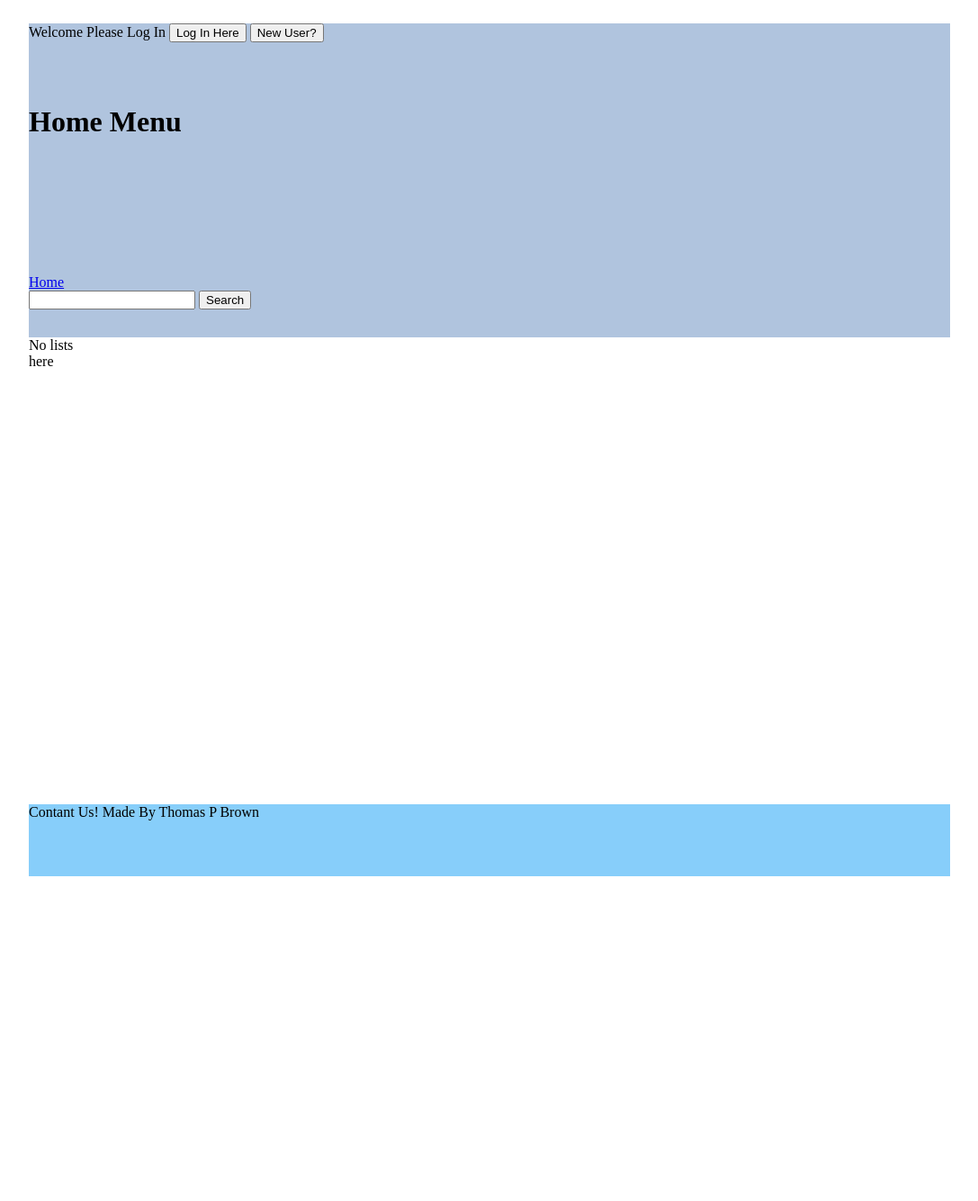
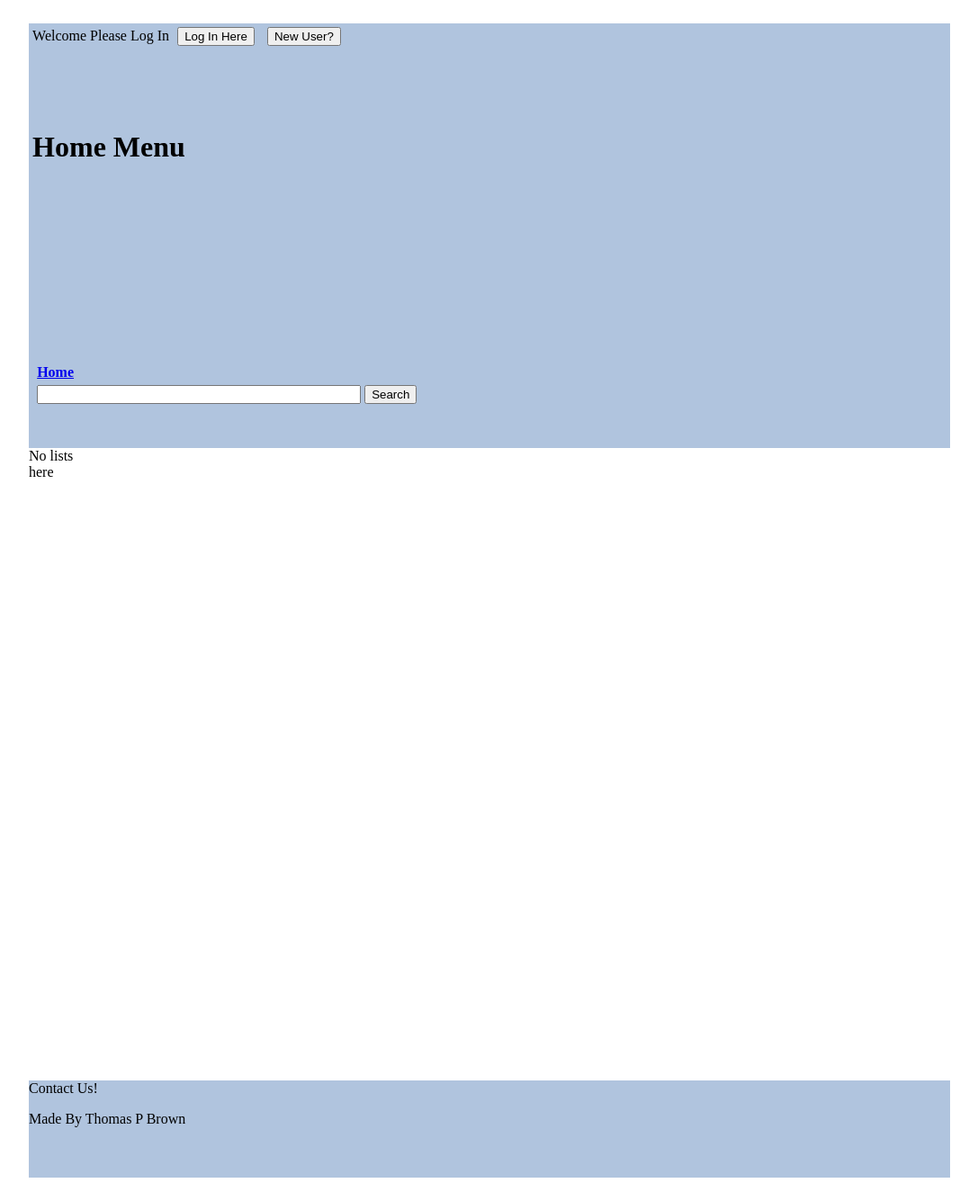
Before and after one commit to tdude0175/Django-Project, a Django app: page / in a window 1280 px wide. Shown: the whole page at 90% size, without its empty margins (96-1183 px from the left). Before the commit the page ends 974 px from the top, so only its background shows below. Run offline with Django 3.2, Linux system fonts and the light colour scheme; data that the repository does not hold is empty.

Commit message:
Addec comments, bit more css

```diff
--- a/WikiApp/models.py
+++ b/WikiApp/models.py
@@ -2,7 +2,7 @@ from django.db import models
 from django.contrib.auth.models import User
 from django.utils import timezone
 # Create your models here.
-
+# for the users this model saves their information and has it linked to articles and user
 class WikiEditorModel(models.Model):
     Username = models.CharField(max_length=200)
     Password = models.CharField(max_length=300)
@@ -13,7 +13,7 @@ class WikiEditorModel(models.Model):
 
     def __str__(self):
         return self.Username + ' Is the Editor/ '
-
+# the date created and last edited are not managable with is strange but they will display properly
 class WikiArticleModel(models.Model):
     Title = models.CharField(max_length=200)
     Body = models.TextField(max_length=1000)
@@ -24,7 +24,7 @@ class WikiArticleModel(models.Model):
 
     def __str__(self):
         return self.Title + ' is article / ' + str(self.User)
-
+# Links back to article and it is completely optional.
 class ArticleSideContentModel(models.Model):
     SideTitle = models.CharField(max_length=200, null=True, blank=True)
     SideBody = models.TextField(max_length=500,null=True,blank=True)
--- a/WikiApp/static/WikiApp/css/base.css
+++ b/WikiApp/static/WikiApp/css/base.css
@@ -1,3 +1,5 @@
+/*I added a grid layout to Body for simple display of everything and it works well enough.
+I added a solid 20% to rows so header is more consistent in it's style*/
 body
 {
     margin: 2% 10%;
@@ -5,8 +7,8 @@ body
     grid-template-columns:repeat(20,1fr);
     grid-template-rows: 20% repeat(19,1fr);
 }
-
-
+/*Header covers the entire top half of the page and i put grid rows inside it so that it would display more appropriately
+It looks better with all the stuff there*/
 header
 {
     background: lightsteelblue;
@@ -15,22 +17,31 @@ header
     position: static;
     display: grid;
     grid-template-rows: repeat(5,1fr);
+    padding: 0.2%;
 }
-
+/*I added padding to account login bar that contains all information About login will be locked tothe top
+The padding is so it doesn't adhere so heavily to edges of the header*/
 .AccountLogin
 {
+    padding: 0.2%;
     grid-row: 1;
 }
+/*Header is the page Title I gave it padding for the same reason i gave padding to account login and tied it closest to
+the center*/
 .Header
 {
+    padding: 0.2%;
     grid-row: 2/4;
 }
 
+/*Nav bar adheres to the bottom of the header and has padding to separate it*/
 .NavBar
 {
+    padding: 0.2%;
     grid-row: 5;
 }
-
+/*section contains the content clock for information to display and for it to display in an orderly fashion it needed
+to use grid*/
 section
 {
     display: grid;
@@ -38,25 +49,46 @@ section
     grid-row: 6/19;
     grid-template-columns:repeat(20,1fr);
 }
-
+/*content is always the primary focus of the page and so it will always be on the big side that will be focused on first*/
 .Content
 {
     grid-column:1/16;
 }
-
+/*Side content has a background to differentiate from content as well to draw some attention since it has less area covered*/
 .SideContent
 {
     background:aliceblue ;
     grid-column: 16/21;
 }
 
+/*Footer simply covers The bottom part of the screen and doesn't contain any real information.*/
 footer
 {
-    background: lightskyblue;
+    background: lightsteelblue;
     grid-column: 1/21;
     grid-row: 19/21;
 }
+
+/*ArticleShort is used to help differentiate The articles and make them stand out more, it has grid mainly to show side content*/
 .ArticleShort
 {
     background: lightyellow;
+    display: grid;
+    grid-template-columns: 1fr 1fr;
 }
+/*This helps seperate side content listings from the main article*/
+.ArticleShortSideContent
+{
+    grid-column: 2;
+}
+/*Search bar just uses padding to help it space from the clickable links*/
+#SearchBar
+{
+    padding: 0.5%;
+}
+/*Helps parse out links and make them more different */
+a
+{
+    padding: 0.5%;
+    font-weight: bold;
+}
--- a/WikiApp/templates/WikiApp/ReadArticle.html
+++ b/WikiApp/templates/WikiApp/ReadArticle.html
@@ -6,14 +6,14 @@ View {{article.Title}}
 
 
 {% block content %}
-{% if request.user == article.User.Accountlink %}
+<div class="Content">
 
-{% endif %}
-<div class="Content">
+    {% if request.user == article.User.Accountlink %}
     <p>
         <a href="{% url 'EditArticle' article.id %}">Edit</a>
         <a href="{% url 'DeleteArticle' article.id %}">Delete</a>
     </p>
+    {% endif %}
 <h3>{{article.Title}}</h3>
 <p>{{article.Body}}</p>
 {% if article.Image %}
--- a/WikiApp/templates/WikiApp/base.html
+++ b/WikiApp/templates/WikiApp/base.html
@@ -8,9 +8,11 @@
 </head>
 <body>
 <header>
+    <!--Contains all nav bar in the header that doesn't ever change-->
+    <!--This div contains if the person is logged in or not and if they want to log out-->
     <div class="AccountLogin">
     {% if user.is_authenticated %}
-    welcome {{user.username}}
+    welcome <span class="bold">{{user.username}}</span>
     <a href="{% url 'logout' %}"><button>LogOut Here</button></a>
     {% else %}
     Welcome Please Log In
@@ -18,11 +20,13 @@
     <a href="{% url 'NewUser' %}"><button>New User?</button></a>
     {% endif %}
     </div>
+    <!--This it to keep all header titles in an h1 for distinguished display -->
     <h1 class="Header">
         {% block header %}
         Empty Header
         {% endblock header %}
     </h1>
+    <!--Holds all page navigation and searchbar navigation-->
     <div class="NavBar">
     {% if user.is_authenticated %}
     <a href="{% url 'index' %}">Home</a>
@@ -31,23 +35,23 @@
     {% else %}
     <a href="{% url 'index' %}">Home</a>
     {% endif %}
-    <form action="{% url 'SearchArticles' %}" method="post">
+    <form id="SearchBar" action="{% url 'SearchArticles' %}" method="post">
         {% csrf_token %}
-        <input type="text"name="SearchText">
+        <input type="text"name="SearchText" style="width: 35%">
         <button>Search</button>
     </form>
     </div>
 </header>
-
+<!--Contains  main body of the content and it maintains across all pages-->
 <section>
     {% block content %}
     <h1>Beep boop beep</h1>
     {% endblock content %}
 </section>
-
+<!--Footer don't change-->
 <footer>
-Contant Us!
-    <span>Made By Thomas P Brown</span>
+Contact Us!
+    <p>Made By Thomas P Brown</p>
 </footer>
 </body>
 </html>
--- a/WikiApp/templates/WikiApp/index.html
+++ b/WikiApp/templates/WikiApp/index.html
@@ -8,7 +8,8 @@ Home Menu
 {% if ArticleList %}
 <div class="Content">
 {% for EachArticle in ArticleList|slice:':7' %}
-<div class="ArticleShort">
+    <section class="ArticleShort">
+        <div>
         <p>
             <a href="{% url 'ReadArticle' EachArticle.id %}">{{EachArticle.Title}}</a>
             <small>Last Edited :{{EachArticle.LastEdited}}</small>
@@ -23,7 +24,16 @@ Home Menu
         </p>
         {% endif %}
         </div>
+        <span class="ArticleShortSideContent">
+            <h4>Side Content</h4>
+            {% for SideContent in SideContentList %}
+            {% if SideContent.ArticleLink.Title == EachArticle.Title %}
+            <p>{{SideContent.SideTitle}}</p>
+            {% endif %}
+            {% endfor %}
+        </span>
 
+    </section>
 {% endfor %}
 </div>
 {% else %}
--- a/WikiApp/views.py
+++ b/WikiApp/views.py
@@ -5,17 +5,21 @@ from .forms import ArticleSideContentModel, WikiEditorModel, \
 from django.contrib.auth.models import User
 from django.db.models import Q
 
+
 # Create your views here.
-
+# index Lists first seven articles to display i may rework it to display
 def index(request):
     fullArticleList = WikiArticleModel.objects.all()  # grabs all articles made may add a limit to how many grabbed
+    fullSideContentList = ArticleSideContentModel.objects.all()
     context = \
         {
-            'ArticleList': fullArticleList
+            'ArticleList': fullArticleList,
+            'SideContentList': fullSideContentList
         }
     return render(request, 'WikiApp/index.html', context)
 
 
+# Gets the form for a new user to Put their information in
 def createNewUser(request):
     NewUserForm = EditorForm()
     context = \
@@ -25,6 +29,7 @@ def createNewUser(request):
     return render(request, 'WikiApp/NewUser.html', context)
 
 
+# Saves the form and makes the users page info to use
 def SaveNewUser(request):
     newUserRequest = EditorForm(request.POST)
     if newUserRequest.is_valid():
@@ -41,6 +46,8 @@ def SaveNewUser(request):
         return render(request, 'WikiApp/NewUser.html', context)
 
 
+# if you want to make a new article you need to be signed in and you cna optionally put in sidecontent
+# and on submitting the form it reruns this program and saves the article with the stuff.
 @login_required
 def createNewArticle(request):
     NewArticle = ArticleForm(request.POST or None, request.FILES or None)
@@ -65,6 +72,7 @@ def createNewArticle(request):
     return render(request, 'WikiApp/NewArticle.html', context)
 
 
+# Gathers the articles information and all the sidecontent of that information to display
 def renderArticle(request, articleID):
     ArticleToView = get_object_or_404(WikiArticleModel, pk=articleID)
     ArticleSideContent = ArticleSideContentModel.objects.filter(ArticleLink=ArticleToView)
@@ -76,6 +84,7 @@ def renderArticle(request, articleID):
     return render(request, 'WikiApp/ReadArticle.html', context)
 
 
+# simply deletes the article and it cascades to side content as well
 @login_required
 def deleteArticle(request, articleID):
     ArticleToDelete = get_object_or_404(WikiArticleModel, pk=articleID)
@@ -83,6 +92,9 @@ def deleteArticle(request, articleID):
     return render(request, 'WikiApp/DeleteArticle.html', )
 
 
+# to edit an article it gathers the article and form and fills out the form and then from there you can select the
+# sidecontent
+# you want to edit or if you want to add a new side content
 @login_required
 def editArticle(request, articleID):
     ArticleToEdit = get_object_or_404(WikiArticleModel, pk=articleID)
@@ -107,6 +119,7 @@ def editArticle(request, articleID):
     return render(request, 'WikiApp/EditArticle.html', context)
 
 
+# list of articles ther person signed in wants to make
 @login_required
 def userArticleList(request):
     wikiEditor = WikiEditorModel.objects.get(Accountlink=request.user)
@@ -118,6 +131,7 @@ def userArticleList(request):
     return render(request, 'WikiApp/UserArticleList.html', context)
 
 
+# Renders from edit article page with a link back to the article you were editing
 @login_required
 def EditSideContent(request, sideContentID):
     SideContentToEdit = get_object_or_404(ArticleSideContentModel, pk=sideContentID)
@@ -140,6 +154,7 @@ def EditSideContent(request, sideContentID):
     return render(request, 'WikiApp/EditSideContent.html', context)
 
 
+# form to add new sidecontent and takes the id of the article you are editing to add it as the foriegn key
 @login_required
 def NewSideContent(request, articleID):
     SideContent = SideContentForm(request.POST or None, request.FILES or None)
@@ -154,11 +169,12 @@ def NewSideContent(request, articleID):
     context = \
         {
             'sideContentForm': SideContent,
-            'article':ArticleToLink
+            'article': ArticleToLink
         }
     return render(request, 'WikiApp/NewSideContent.html', context)
 
 
+# deleteing side content works the same way that article delete does but it won't cascade
 @login_required
 def deleteSideContent(request, sideContentID):
     sideContentToDelete = get_object_or_404(ArticleSideContentModel, pk=sideContentID)
@@ -167,14 +183,17 @@ def deleteSideContent(request, sideContentID):
     return redirect('EditArticle', articleID=ArticleToLink.id)
 
 
+# filters through the wiki with search requirements and filters out body title and sidecontent title and body and renders them as clickable links
 def SearchWiki(request):
-    contentToShow = WikiArticleModel.objects.filter(Q(Title__contains = request.POST['SearchText']) | Q(Body__contains = request.POST['SearchText']))
-    SideContentToShow = ArticleSideContentModel.objects.filter(Q(SideTitle__contains = request.POST['SearchText']) | Q(SideBody__contains = request.POST['SearchText']))
+    contentToShow = WikiArticleModel.objects.filter(
+        Q(Title__contains=request.POST['SearchText']) | Q(Body__contains=request.POST['SearchText']))
+    SideContentToShow = ArticleSideContentModel.objects.filter(
+        Q(SideTitle__contains=request.POST['SearchText']) | Q(SideBody__contains=request.POST['SearchText']))
     print(contentToShow)
     print(SideContentToShow)
     context = \
         {
-            'articleContent':contentToShow,
-            'SideContent':SideContentToShow
+            'articleContent': contentToShow,
+            'SideContent': SideContentToShow
         }
-    return render(request, 'WikiApp/SearchWiki.html',context)
+    return render(request, 'WikiApp/SearchWiki.html', context)
```
Also changed, not shown: media/media/Screenshot_from_2019-02-06_15-51-08_fXxw2Tb.png (added), media/media/t8mjzpV-binary-code-wallpaper_eEpr3TQ.jpg (added). Lines whose indentation alone changed are shown as unchanged.
